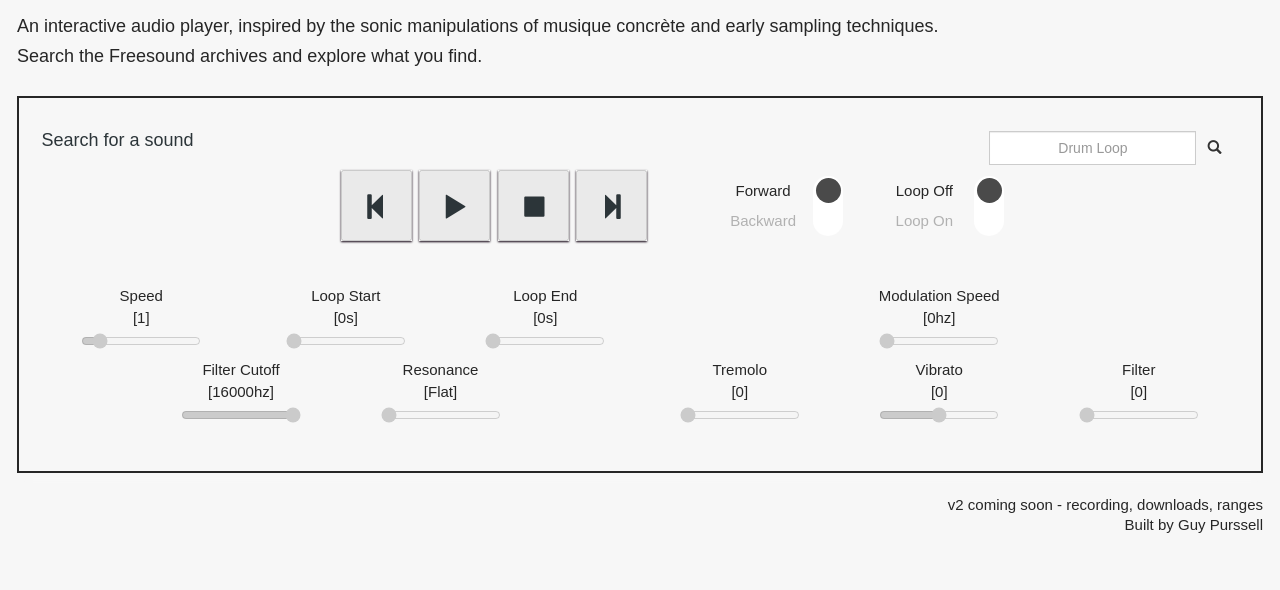
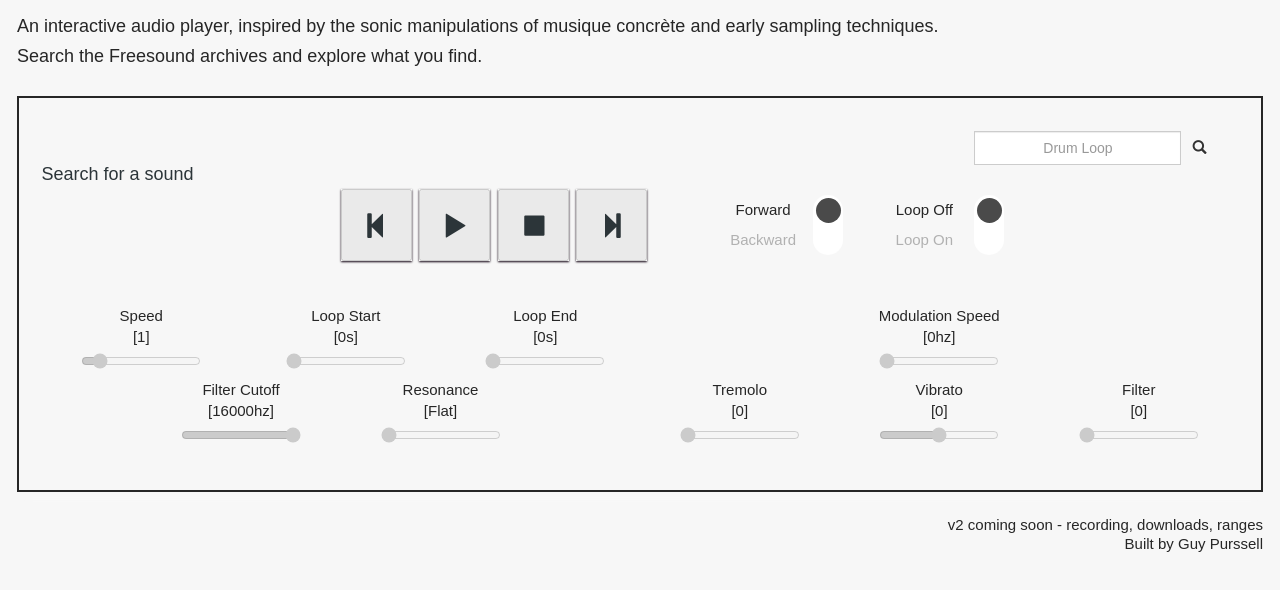
Before and after one commit to nattog/Proximity, a plain HTML site: page index.html in a window 1280 px wide. Both pictures are taken after a click on the link 639 px from the left and 360 px from the top of the page. Shown: the part 136-726 px from the top of the page. Drawn offline with nearby package versions, Linux system fonts and the light colour scheme; a web font is replaced by a local one.

Commit message:
search left

```diff
--- a/index.html
+++ b/index.html
@@ -43,8 +43,7 @@
 		</div>
 		<div id="interface">
 			<div class="row">
-				<div class="col-md-6" id="indication"></div>
-				<div class="col-md-6" id="searchDiv">
+        <div class="col-md-12" id="searchDiv">
 					<div id="searchBar">
 						<form class="form-search form-inline" id="search-track" style="display: none;" onsubmit="return false;">
 							<div class="input-group">
@@ -57,6 +56,9 @@
 						</form>
 					</div>
 				</div>
+      </div>
+      <div class="row">
+      	<div class="col-md-12" id="indication"></div>
 			</div>
 			<div class="row">
 				<div class="col-sm-12" id='trackDetails'>
```
